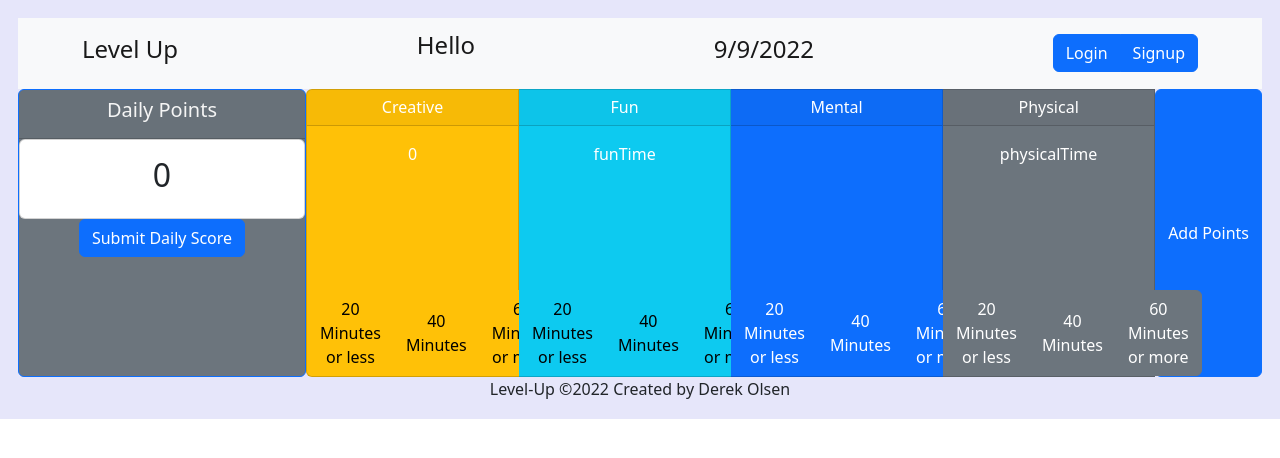
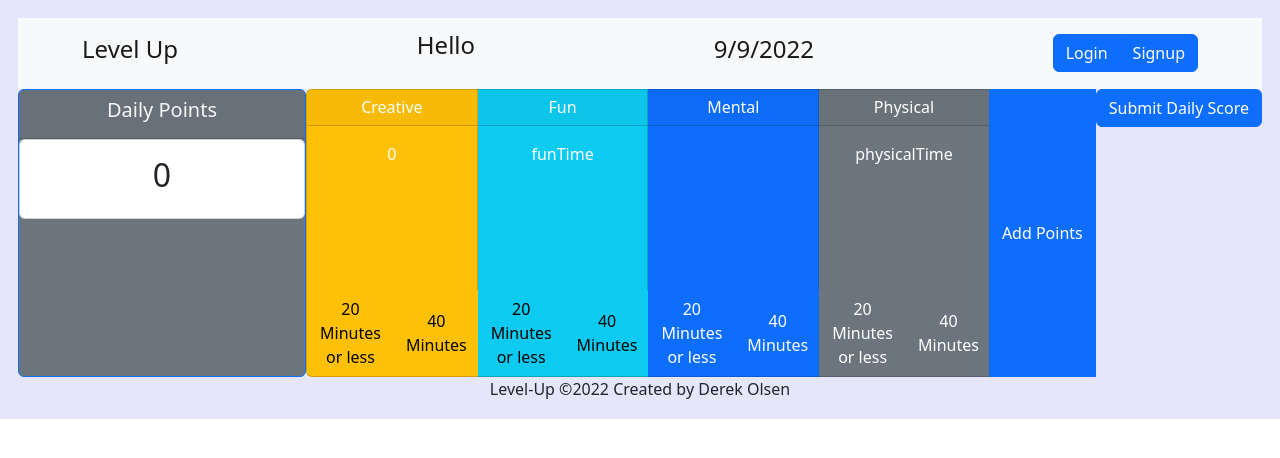
Before and after one commit to Dolsen0/level-up-react, a React (Create React App) app: page / in a window 1280 px wide. Shown: the top 458 px of the page. Built offline with nearby package versions, Linux system fonts and the light colour scheme; no server answers.

Commit message:
frontend posting to DB

```diff
--- a/src/App.js
+++ b/src/App.js
@@ -8,6 +8,10 @@ import NavBar from "./components/NavBar.jsx";
 // import ProgressMix from './components/ProgressMix.jsx';
 
 function App() {
+  // const [dailyScore, setDailyScore] = useState();
+
+
+
   return (
     <div className="App">
       <>
--- a/src/components/AddScore.jsx
+++ b/src/components/AddScore.jsx
@@ -1,28 +1,28 @@
-import { useState } from "react";
+// import { useState } from "react";
 import { Button } from "react-bootstrap";
 
-export default function AddScore(){
-    const[score, setScore] = useState('')
+export default function AddScore({ dailyScore, setMainScore }){
+    // const[score, setScore] = useState('')
     const addScore = () => {
          // fetch("localhost:5785/user")
-    fetch("https://level-up-do.web.app/user/userid goes here", {
-        method: 'POST',
+        fetch("https://level-up-do.web.app/user/15d9vJM7UV04Nh2vY2Lx", {
+            method: 'PATCH',
             mode: 'cors',
             headers: {
                 'Content-Type': 'application/json'
             },
-        body: JSON.stringify({data:score, done:false})
+            body: JSON.stringify({ score: dailyScore })
         })
             .then(results => results.json())
             .then(data=>{
-            setScore(data.body);
+                setMainScore(data.score);
             })
             .catch(err => console.error(err))
         }
 
     return(
         <div className="newScore">
-            <Button onClick={e => setScore(e => setScore(e.target.value)) + console.log({score})}
+            <Button onClick={addScore}
             // enterButton="Add"
             // size="large"
             // e => setScore(e.target.value)
--- a/src/components/MainScore.jsx
+++ b/src/components/MainScore.jsx
@@ -5,19 +5,20 @@ import CardHeader from "react-bootstrap/esm/CardHeader";
 import AddScore from "./AddScore.jsx";
 
 export default function MainScore() {
-  let [mainScore, setMainScore] = useState(0);
+  const [mainScore, setMainScore] = useState(0);
+  const [dailyScore, setDailyScore] = useState(0);
   const [creativeTime, setCreativeTime] = useState(0);
   const [funTime, setFunTime] = useState(0);
   const [physicalTime, setPhysicalTime] = useState(0);
   const [mentalTime, setMentalTime] = useState(0);
 
   useEffect(() => {
-    fetch("http://localhost:5785/user")
-    // fetch("https://level-up-do.web.app/user")
+    // fetch("http://localhost:5785/user/15d9vJM7UV04Nh2vY2Lx")
+      fetch("https://level-up-do.web.app/user/15d9vJM7UV04Nh2vY2Lx")
       .then((results) => results.json())
       .then((data) => {
-        console.log({score: data.score})
-        setMainScore(data.score)
+        console.log({ score: data.score });
+        setMainScore(data.score);
       })
       .catch((err) => console.error(err));
   }, [setMainScore]);
@@ -39,9 +40,7 @@ export default function MainScore() {
             <Card body>
               <h2>{mainScore}</h2>
             </Card>
-        <AddScore/>
           </Card>
-
         </ButtonGroup>
       </div>
 
@@ -85,7 +84,6 @@ export default function MainScore() {
         <Card bg="primary" text="white">
           <Card.Header as="h6">Mental</Card.Header>
           <Card.Body bg="secondary" id="mental">
-            {}
           </Card.Body>
           <ButtonGroup>
             <Button variant="primary" onClick={() => setMentalTime(15)}>
@@ -115,19 +113,22 @@ export default function MainScore() {
             </Button>
           </ButtonGroup>
         </Card>
+        <ButtonGroup>
+        <CardGroup>
+
+        </CardGroup>
         <Button
-          onClick={async(e) =>
-            await setMainScore(creativeTime + physicalTime + funTime + mentalTime)+
-            console.log(mainScore)
-
+          onClick={async (e) =>
+            ( await setDailyScore(
+              creativeTime + physicalTime + funTime + mentalTime
+              )) + console.log(dailyScore)
             }
             >
           Add Points
         </Button>
+        <AddScore dailyScore={dailyScore} setMainScore={setMainScore} />
+          </ButtonGroup>
       </CardGroup>
-
-
-
     </>
   );
 }
```
Lines whose indentation alone changed are shown as unchanged.
